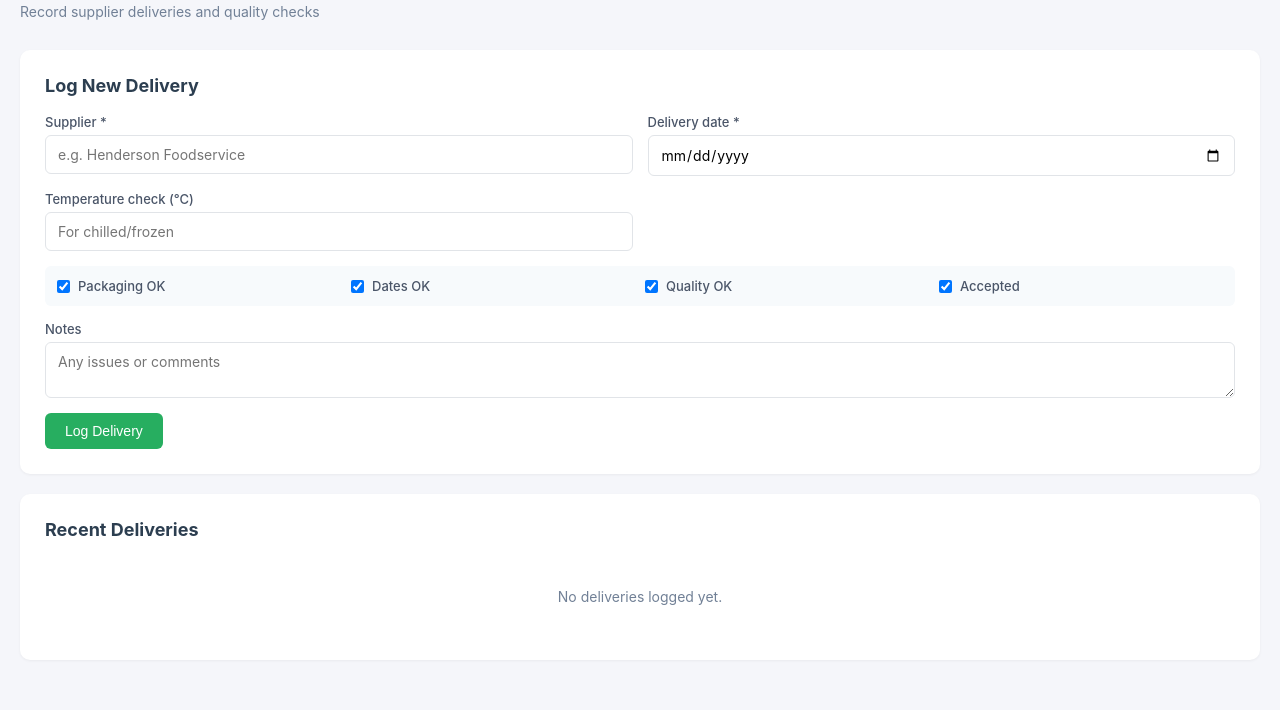
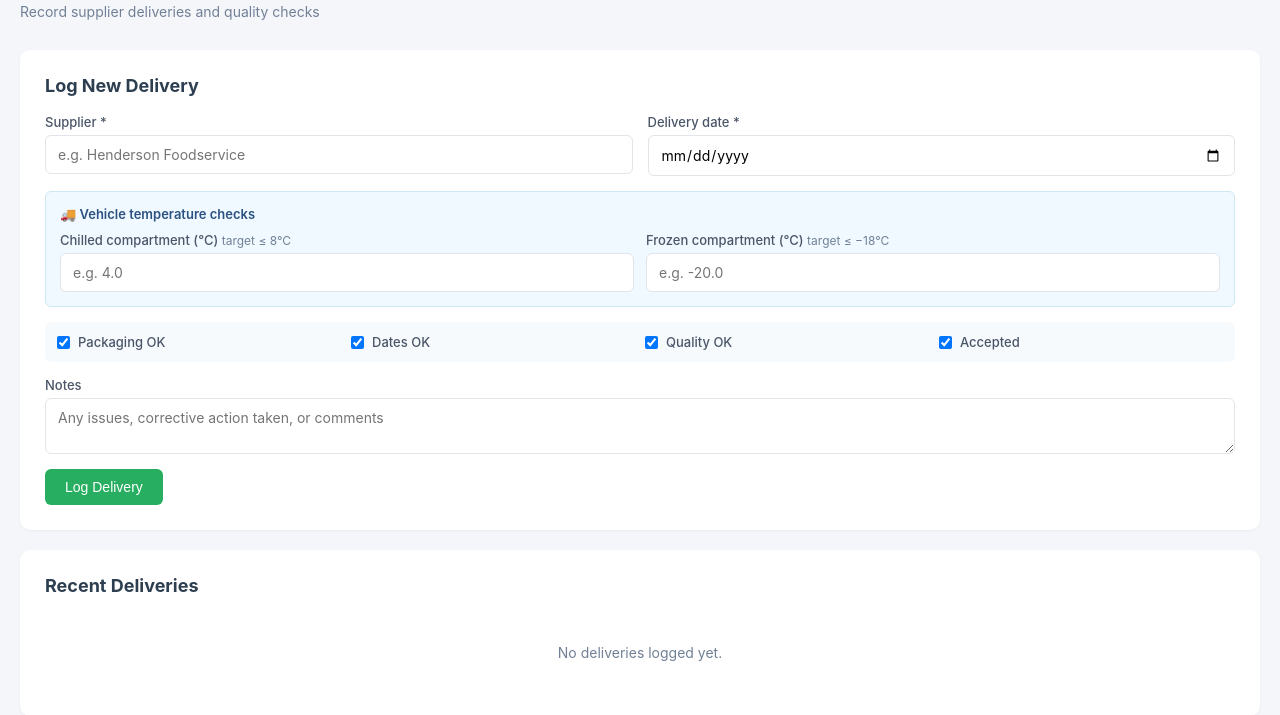
Before and after one commit to cryptoirish/kitchen-inventory-clean, a Flask app: page /haccp/deliveries in a window 1280 px wide. Shown: the part 166-881 px from the top of the page. Before the commit the page ends 828 px from the top, so only its background shows below. Run offline with Flask 3, Linux system fonts and the light colour scheme; the visitor is signed in with stand-in values (Sample User, id 1); data that the repository does not hold is empty; some libraries are stand-ins or nearby versions.

Commit message:
Add vehicle temperature checks to delivery form
Added vehicle temperature check fields for chilled and frozen compartments in the delivery form.

```diff
--- a/templates/haccp_deliveries.html
+++ b/templates/haccp_deliveries.html
@@ -32,6 +32,7 @@
         .form-group.check { flex-direction: row; align-items: center; gap: 8px; }
         .form-group.check input { width: auto; }
         label { font-size: 13px; font-weight: 500; color: #4a5568; }
+        .help-text { font-size: 12px; color: #718096; font-weight: normal; }
         input, select, textarea { padding: 10px 12px; border: 1px solid #e1e4e8; border-radius: 6px; font-size: 14px; font-family: inherit; }
         input:focus, select:focus, textarea:focus { outline: none; border-color: #27ae60; }
         .btn { background: #27ae60; color: #fff; border: none; padding: 10px 20px; border-radius: 6px; font-size: 14px; font-weight: 500; cursor: pointer; text-decoration: none; display: inline-block; }
@@ -50,7 +51,11 @@
         .empty { text-align: center; padding: 30px; color: #718096; font-size: 14px; }
         .badge-ok { color: #27ae60; }
         .badge-fail { color: #e74c3c; }
+        .temp-warn { color: #e74c3c; font-weight: 600; }
         .checks-row { display: grid; grid-template-columns: repeat(4, 1fr); gap: 10px; grid-column: 1 / -1; padding: 12px; background: #f7fafc; border-radius: 6px; }
+        .temp-section { grid-column: 1 / -1; padding: 14px; background: #f0f9ff; border: 1px solid #cfe8f6; border-radius: 6px; }
+        .temp-section-title { font-weight: 600; font-size: 13px; margin-bottom: 10px; color: #2c5282; }
+        .temp-inputs { display: grid; grid-template-columns: 1fr 1fr; gap: 12px; }
         .row-actions { display: flex; gap: 6px; }
         .modal-overlay { display: none; position: fixed; top: 0; left: 0; right: 0; bottom: 0; background: rgba(0,0,0,0.5); z-index: 1000; align-items: center; justify-content: center; padding: 20px; }
         .modal-overlay.active { display: flex; }
@@ -62,6 +67,9 @@
             .hamburger { display: flex; }
             .form-grid { grid-template-columns: 1fr; }
             .checks-row { grid-template-columns: 1fr 1fr; }
+            .temp-inputs { grid-template-columns: 1fr; }
+            table { font-size: 12px; }
+            th, td { padding: 6px 8px; }
         }
     </style>
 </head>
@@ -107,11 +115,21 @@
                         <label>Delivery date *</label>
                         <input type="date" name="delivery_date" required>
                     </div>
-                    <div class="form-group">
-                        <label>Temperature check (°C)</label>
-                        <input type="number" name="temperature_check" step="0.1" placeholder="For chilled/frozen">
+
+                    <div class="temp-section">
+                        <div class="temp-section-title">🚚 Vehicle temperature checks</div>
+                        <div class="temp-inputs">
+                            <div class="form-group">
+                                <label>Chilled compartment (°C) <span class="help-text">target ≤ 8°C</span></label>
+                                <input type="number" name="chilled_temp" step="0.1" placeholder="e.g. 4.0">
+                            </div>
+                            <div class="form-group">
+                                <label>Frozen compartment (°C) <span class="help-text">target ≤ −18°C</span></label>
+                                <input type="number" name="frozen_temp" step="0.1" placeholder="e.g. -20.0">
+                            </div>
+                        </div>
                     </div>
-                    <div class="form-group"></div>
+
                     <div class="checks-row">
                         <div class="form-group check"><input type="checkbox" name="packaging_ok" checked id="p"><label for="p">Packaging OK</label></div>
                         <div class="form-group check"><input type="checkbox" name="expiry_dates_ok" checked id="e"><label for="e">Dates OK</label></div>
@@ -120,7 +138,7 @@
                     </div>
                     <div class="form-group full">
                         <label>Notes</label>
-                        <textarea name="notes" rows="2" placeholder="Any issues or comments"></textarea>
+                        <textarea name="notes" rows="2" placeholder="Any issues, corrective action taken, or comments"></textarea>
                     </div>
                 </div>
                 <button type="submit" class="btn" style="margin-top: 15px;">Log Delivery</button>
@@ -131,13 +149,25 @@
             <h2>Recent Deliveries</h2>
             {% if deliveries %}
             <table>
-                <thead><tr><th>Date</th><th>Supplier</th><th>Temp</th><th>Pack</th><th>Dates</th><th>Quality</th><th>Accepted</th><th>By</th><th></th></tr></thead>
+                <thead>
+                    <tr>
+                        <th>Date</th><th>Supplier</th>
+                        <th>Chilled</th><th>Frozen</th>
+                        <th>Pack</th><th>Dates</th><th>Quality</th><th>Accepted</th>
+                        <th>By</th><th></th>
+                    </tr>
+                </thead>
                 <tbody>
                 {% for d in deliveries %}
                 <tr>
                     <td>{{ d.delivery_date.strftime('%d %b %Y') }}</td>
                     <td>{{ d.supplier_name }}</td>
-                    <td>{% if d.temperature_check is not none %}{{ d.temperature_check }}°C{% else %}—{% endif %}</td>
+                    <td class="{% if d.chilled_temp is not none and d.chilled_temp > 8 %}temp-warn{% endif %}">
+                        {% if d.chilled_temp is not none %}{{ d.chilled_temp }}°C{% else %}—{% endif %}
+                    </td>
+                    <td class="{% if d.frozen_temp is not none and d.frozen_temp > -18 %}temp-warn{% endif %}">
+                        {% if d.frozen_temp is not none %}{{ d.frozen_temp }}°C{% else %}—{% endif %}
+                    </td>
                     <td class="{% if d.packaging_ok %}badge-ok{% else %}badge-fail{% endif %}">{{ '✓' if d.packaging_ok else '✗' }}</td>
                     <td class="{% if d.expiry_dates_ok %}badge-ok{% else %}badge-fail{% endif %}">{{ '✓' if d.expiry_dates_ok else '✗' }}</td>
                     <td class="{% if d.quality_ok %}badge-ok{% else %}badge-fail{% endif %}">{{ '✓' if d.quality_ok else '✗' }}</td>
@@ -145,7 +175,7 @@
                     <td>{{ d.inspected_by }}</td>
                     <td>
                         <div class="row-actions">
-                            <button class="btn btn-sm btn-secondary" onclick='openEditDelivery({{ d.id }}, {{ d.supplier_name|tojson }}, {{ d.delivery_date.strftime("%Y-%m-%d")|tojson }}, {{ d.temperature_check if d.temperature_check is not none else "null" }}, {{ d.packaging_ok|tojson }}, {{ d.expiry_dates_ok|tojson }}, {{ d.quality_ok|tojson }}, {{ d.accepted|tojson }}, {{ (d.notes or "")|tojson }})'>Edit</button>
+                            <button class="btn btn-sm btn-secondary" onclick='openEditDelivery({{ d.id }}, {{ d.supplier_name|tojson }}, {{ d.delivery_date.strftime("%Y-%m-%d")|tojson }}, {{ d.chilled_temp if d.chilled_temp is not none else "null" }}, {{ d.frozen_temp if d.frozen_temp is not none else "null" }}, {{ d.packaging_ok|tojson }}, {{ d.expiry_dates_ok|tojson }}, {{ d.quality_ok|tojson }}, {{ d.accepted|tojson }}, {{ (d.notes or "")|tojson }})'>Edit</button>
                             <form action="/haccp/deliveries/delete/{{ d.id }}" method="POST" style="display:inline;" onsubmit="return confirm('Delete this delivery record? This cannot be undone.');">
                                 <button type="submit" class="btn btn-sm btn-danger">Delete</button>
                             </form>
@@ -175,11 +205,21 @@
                         <label>Delivery date *</label>
                         <input type="date" name="delivery_date" id="ed_date" required>
                     </div>
-                    <div class="form-group">
-                        <label>Temperature check (°C)</label>
-                        <input type="number" name="temperature_check" id="ed_temp" step="0.1">
+
+                    <div class="temp-section">
+                        <div class="temp-section-title">🚚 Vehicle temperature checks</div>
+                        <div class="temp-inputs">
+                            <div class="form-group">
+                                <label>Chilled compartment (°C) <span class="help-text">target ≤ 8°C</span></label>
+                                <input type="number" name="chilled_temp" id="ed_chilled" step="0.1">
+                            </div>
+                            <div class="form-group">
+                                <label>Frozen compartment (°C) <span class="help-text">target ≤ −18°C</span></label>
+                                <input type="number" name="frozen_temp" id="ed_frozen" step="0.1">
+                            </div>
+                        </div>
                     </div>
-                    <div class="form-group"></div>
+
                     <div class="checks-row">
                         <div class="form-group check"><input type="checkbox" name="packaging_ok" id="ed_pack"><label for="ed_pack">Packaging OK</label></div>
                         <div class="form-group check"><input type="checkbox" name="expiry_dates_ok" id="ed_dates"><label for="ed_dates">Dates OK</label></div>
@@ -202,11 +242,12 @@
     <script>
         function toggleMenu() { document.getElementById('mobileMenu').classList.toggle('active'); }
         function closeModal(id) { document.getElementById(id).classList.remove('active'); }
-        function openEditDelivery(id, supplier, date, temp, pack, dates, quality, accepted, notes) {
+        function openEditDelivery(id, supplier, date, chilled, frozen, pack, dates, quality, accepted, notes) {
             document.getElementById('editDeliveryForm').action = '/haccp/deliveries/edit/' + id;
             document.getElementById('ed_supplier').value = supplier;
             document.getElementById('ed_date').value = date;
-            document.getElementById('ed_temp').value = temp === null ? '' : temp;
+            document.getElementById('ed_chilled').value = chilled === null ? '' : chilled;
+            document.getElementById('ed_frozen').value = frozen === null ? '' : frozen;
             document.getElementById('ed_pack').checked = pack;
             document.getElementById('ed_dates').checked = dates;
             document.getElementById('ed_qual').checked = quality;
```
